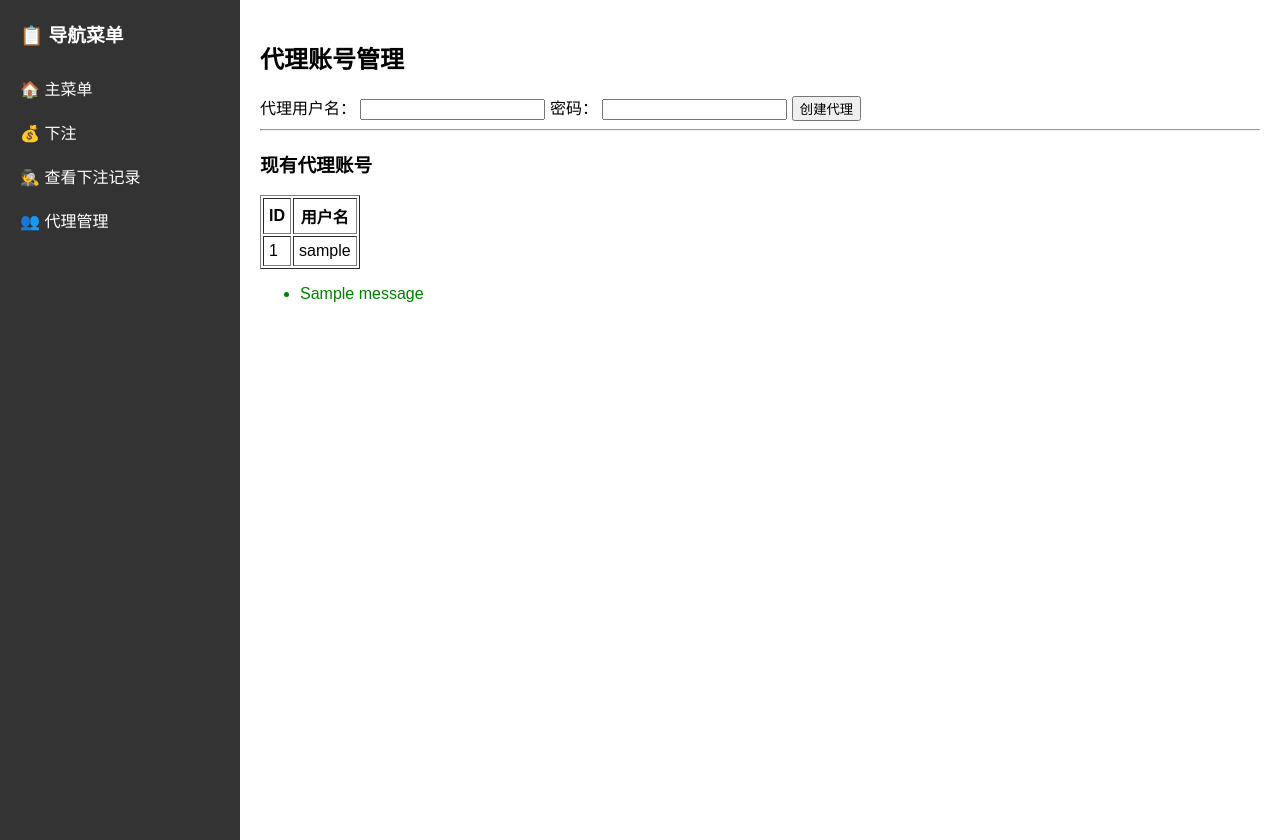
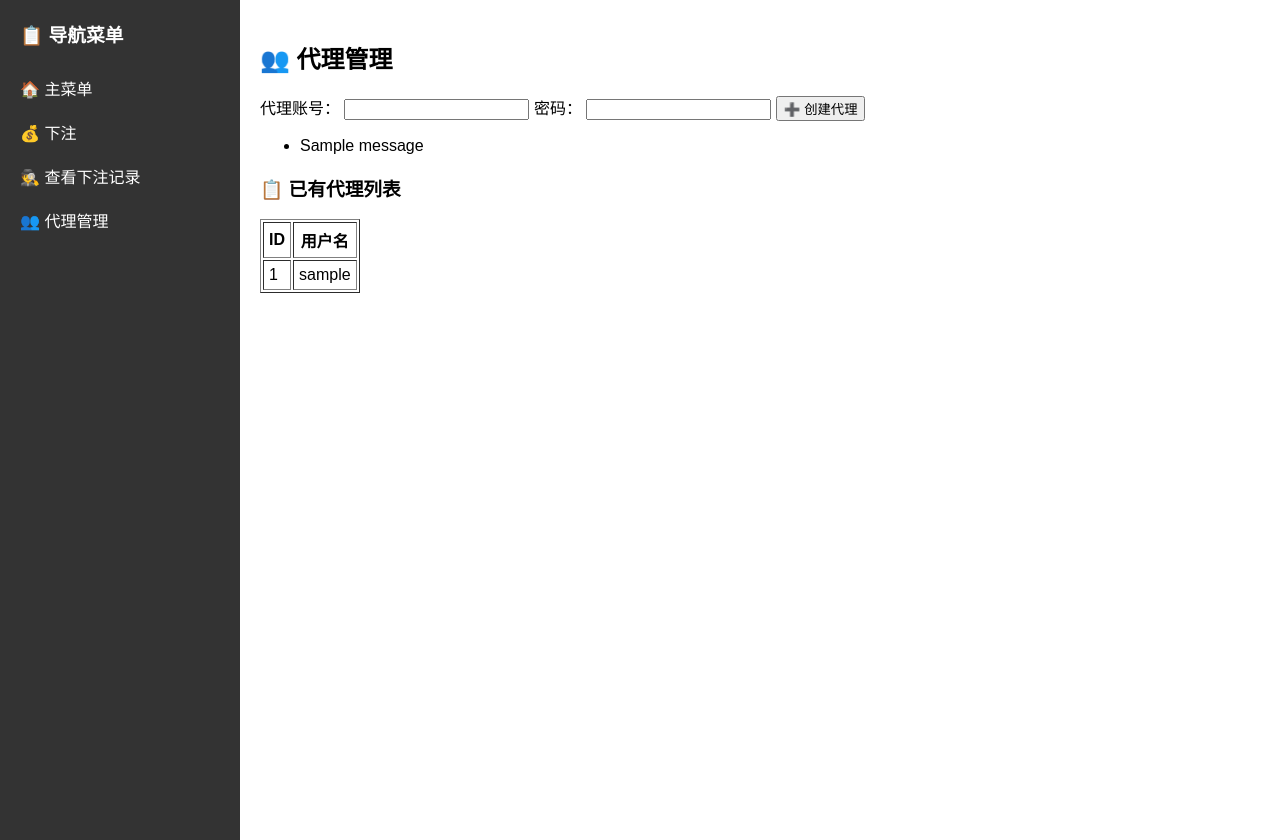
Before and after one commit to boonjun123654/2D, a Flask app: page /admin/agents in a window 1280 px wide. Run offline with Flask 3, Linux system fonts and the light colour scheme; the visitor is signed in with stand-in values (Sample User, id 1); tables that the repository leaves empty hold one stand-in row (values such as "Sample post"); one stand-in notice (Sample message) is shown.

Commit message:
Update manage_agents.html

```diff
--- a/templates/manage_agents.html
+++ b/templates/manage_agents.html
@@ -1,19 +1,29 @@
 {% extends "base.html" %}
-{% block title %}代理账号管理{% endblock %}
+
+{% block title %}代理管理{% endblock %}
 
 {% block content %}
-<h2>代理账号管理</h2>
+<h2>👥 代理管理</h2>
 
-<form method="POST">
-    <label>代理用户名：</label>
+<form method="post">
+  <label>代理账号：</label>
   <input type="text" name="username" required>
   <label>密码：</label>
   <input type="password" name="password" required>
-    <button type="submit">创建代理</button>
+  <button type="submit">➕ 创建代理</button>
 </form>
 
-<hr>
-<h3>现有代理账号</h3>
+{% with messages = get_flashed_messages() %}
+  {% if messages %}
+    <ul>
+    {% for message in messages %}
+      <li>{{ message }}</li>
+    {% endfor %}
+    </ul>
+  {% endif %}
+{% endwith %}
+
+<h3>📋 已有代理列表</h3>
 <table border="1" cellpadding="5">
   <tr>
     <th>ID</th>
@@ -26,14 +36,4 @@
   </tr>
   {% endfor %}
 </table>
-
-{% with messages = get_flashed_messages() %}
-  {% if messages %}
-    <ul style="color:green">
-      {% for msg in messages %}
-        <li>{{ msg }}</li>
-      {% endfor %}
-    </ul>
-  {% endif %}
-{% endwith %}
 {% endblock %}
```
Lines whose indentation alone changed are shown as unchanged.
